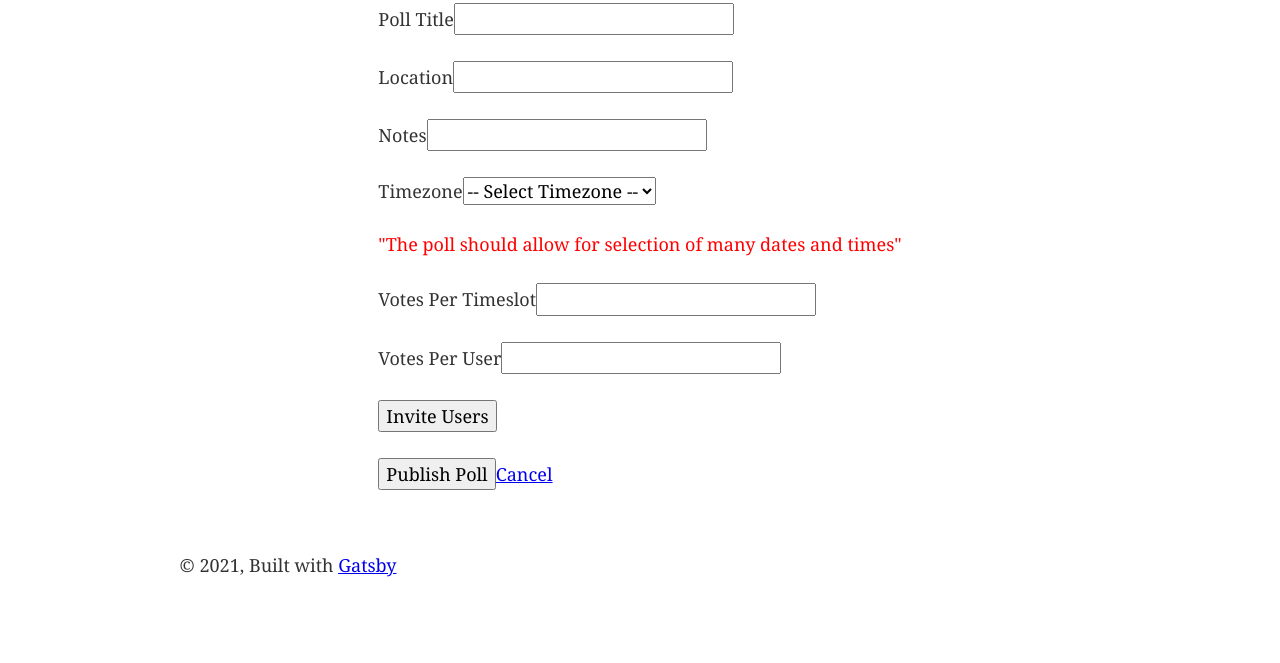
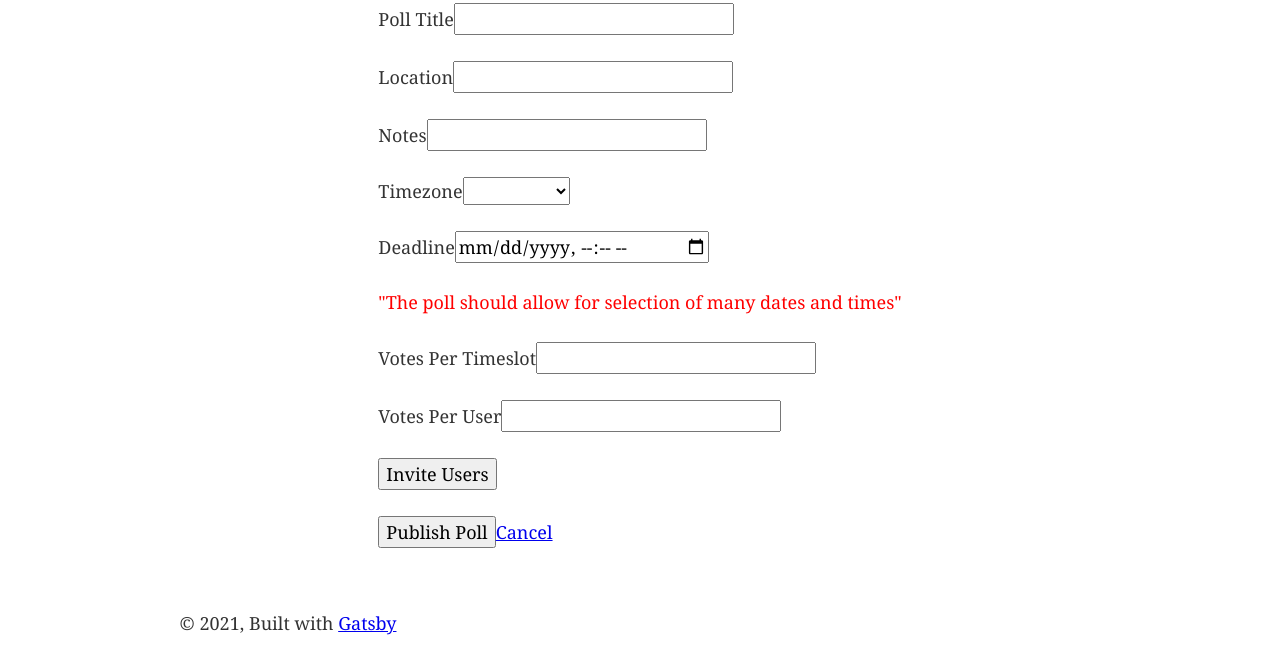
Before and after one commit to nolpeterson/Senior-Design-Lab3, a Gatsby site: page /createPoll in a window 1280 px wide. Shown: the part 203-866 px from the top of the page. Before the commit the page ends 807 px from the top, so only its background shows below. Built offline with nearby package versions, Linux system fonts and the light colour scheme; Gatsby itself is replaced by a stand-in of ours.

Commit message:
Update createPoll.js
Updated Poll Form

```diff
--- a/src/pages/createPoll.js
+++ b/src/pages/createPoll.js
@@ -60,16 +60,23 @@ const Basic = () => (
 
           <div name = "timezone div">
           <br/>
-          <label> Timezone
-              <select name="timezone" id="timezone">
-                  <option defaultValue> -- Select Timezone -- </option>
-                  <option>Eastern</option>
-                  <option>Central</option>
-                  <option>Mountain</option>
-                  <option>Pacific</option>
-              </select>
-          </label>
+          <label htmlFor="timezone">Timezone</label>
+          <Field as="select" name="timezone" id="timezone">
+            <option value=""></option>
+            <option value="None">None</option>
+            <option value="Eastern">Eastern</option>
+            <option value="Central">Central</option>
+            <option value="Mountain">Mountain</option>
+            <option value="Pacific">Pacific</option>
+          </Field>
           <ErrorMessage name="timezone"/>
+          </div>
+
+          <div name = "deadline div">
+            <br/>
+            <label htmlFor="deadline">Deadline</label>
+            <Field type="datetime-local" id="deadline" name="deadline"/>
+            <br/>
           </div>
 
           <div name = "selectionDiv" style={{color: "red"}}>
```
